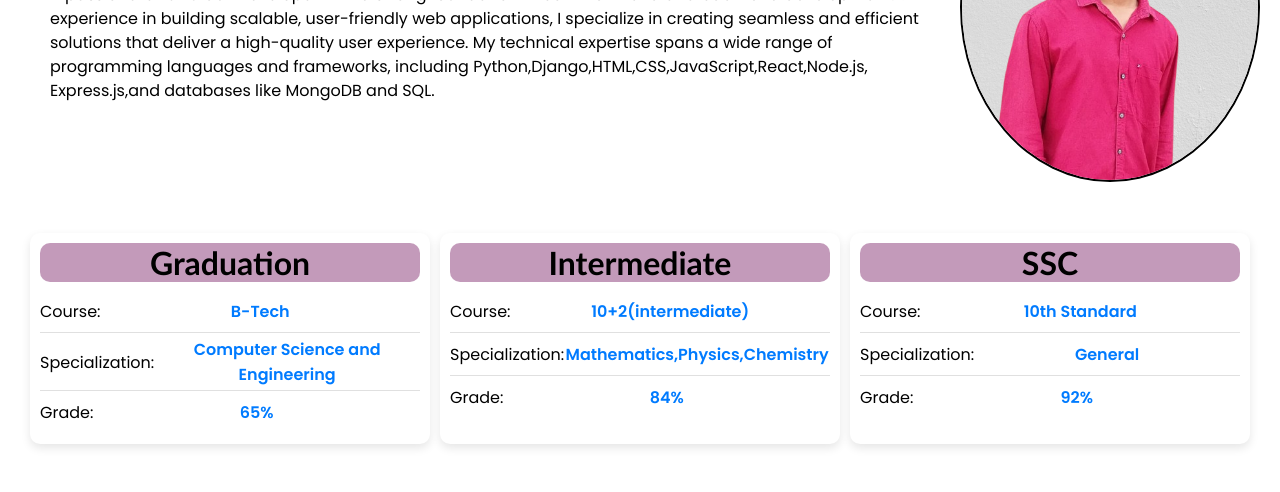
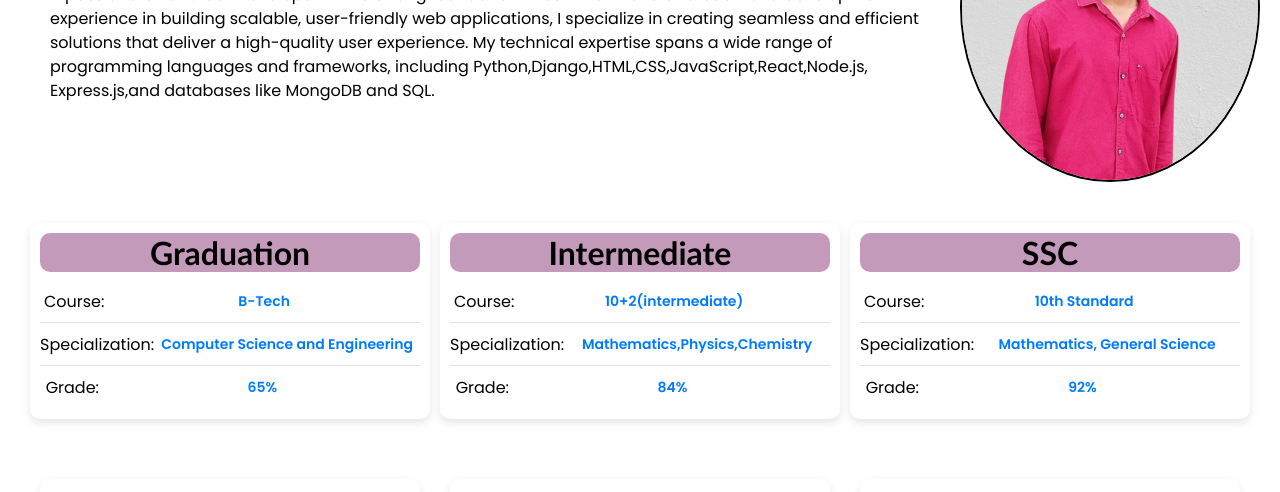
Before and after one commit to manispark12/my_portfolio, a plain HTML site: page index.html in a window 1280 px wide. Shown: the part 308-800 px from the top of the page. Drawn offline with nearby package versions, Linux system fonts and the light colour scheme.

Commit message:
newly education details

```diff
--- a/index.html
+++ b/index.html
@@ -76,7 +76,7 @@
             <div class="education">
                 <h1>SSC</h1>
                 <p>Course:<span>10th Standard</span></p>
-                <p>Specialization:<span>General</span></p>
+                <p>Specialization:<span>Mathematics, General Science</span></p>
                 <p>Grade: <span>92%</span></p>
             </div>
 
--- a/style.css
+++ b/style.css
@@ -238,10 +238,12 @@ button, a, .tech-item img, .project, .skills-list li {
   transform: scale(1.3);
 }
 .first{
-    display: grid;
-    grid-template-columns: repeat(3, 1fr);
+    display: flex;
+    flex-wrap:wrap;
+    justify-content: center;
     gap: 10px;
-    padding: 30px;
+    padding: 20px;
+    box-sizing: border-box;
 
 }
 .anime{
@@ -275,7 +277,7 @@ button, a, .tech-item img, .project, .skills-list li {
     }
     50%{
         width:9ch;
-        color:seagreen;
+        color:hsl(152, 71%, 44%);
 
     }
     75%{
@@ -303,8 +305,10 @@ button, a, .tech-item img, .project, .skills-list li {
     background-color: #fff;
     padding: 10px;
     text-align:center;
+    width:400px;
     position:relative;
     border-radius: 10px;
+    max-width:80vw;
     box-shadow: 0 4px 10px rgba(0, 0, 0, 0.1);
     transition: transform 0.3s ease, box-shadow 0.3s ease;
     height: 100%; /* Ensure all cards have the same height */
@@ -322,11 +326,11 @@ button, a, .tech-item img, .project, .skills-list li {
 }
 .education p{
     display: flex;
-    justify-content:space-between;
     align-items: center;
     line-height: 35px;
     color: black;
     margin:4px 0;
+    justify-content: space-around;
 
 }
 .education p:not(:last-child){
@@ -336,7 +340,8 @@ button, a, .tech-item img, .project, .skills-list li {
 
 }
 .education p span{
-    width: 90%;
+    width: 80%;
+    font-size: 14px;
     margin-left: 0px;
     line-height: 25px;
     font-weight: bold;
@@ -688,7 +693,7 @@ nav {
 .footer {
   background-color: white;
   color: black;
-  padding: 0px 0px;
+  padding: 2px 0px;
   font-family: 'Arial', sans-serif;
   text-align: center;
 }
```
